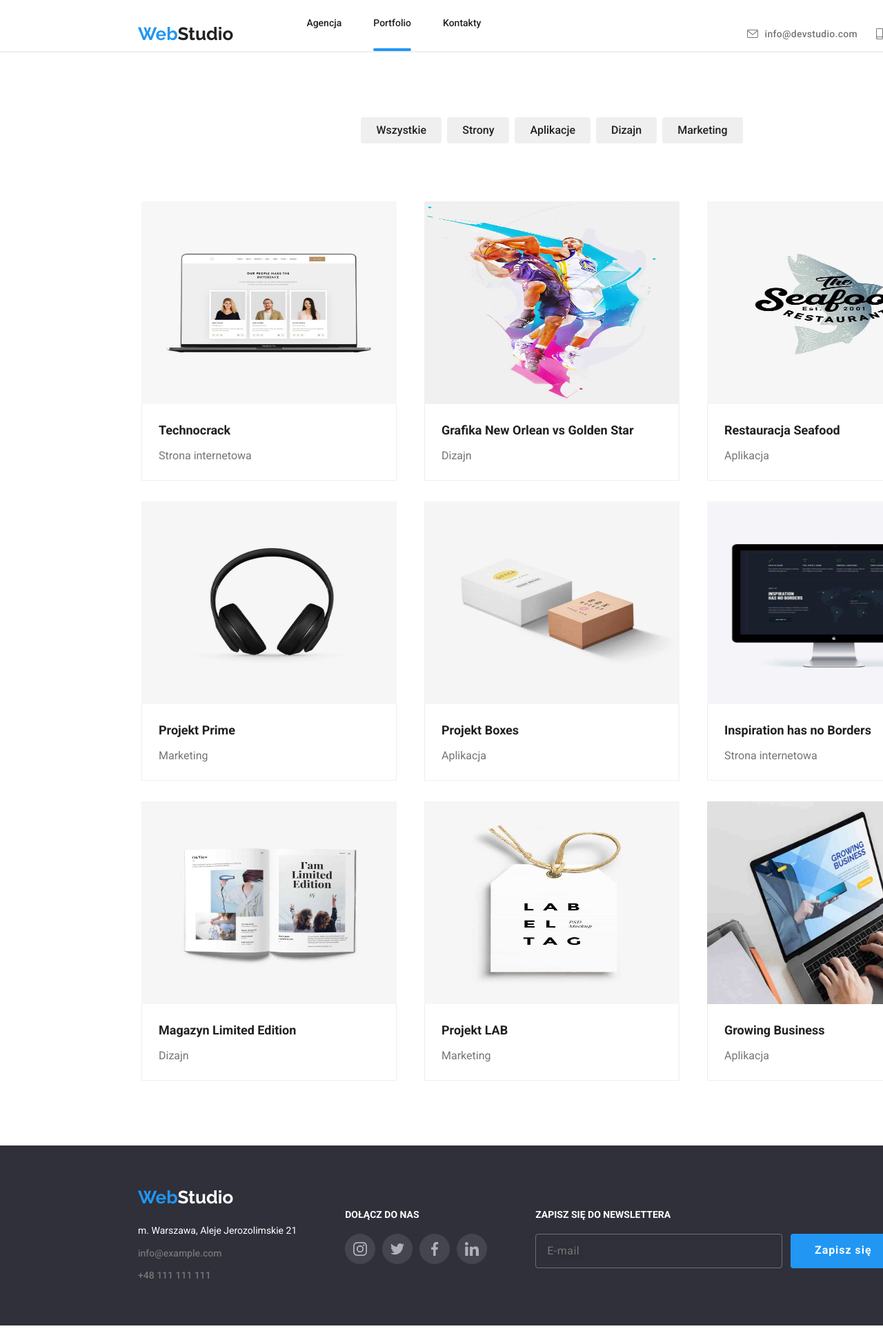
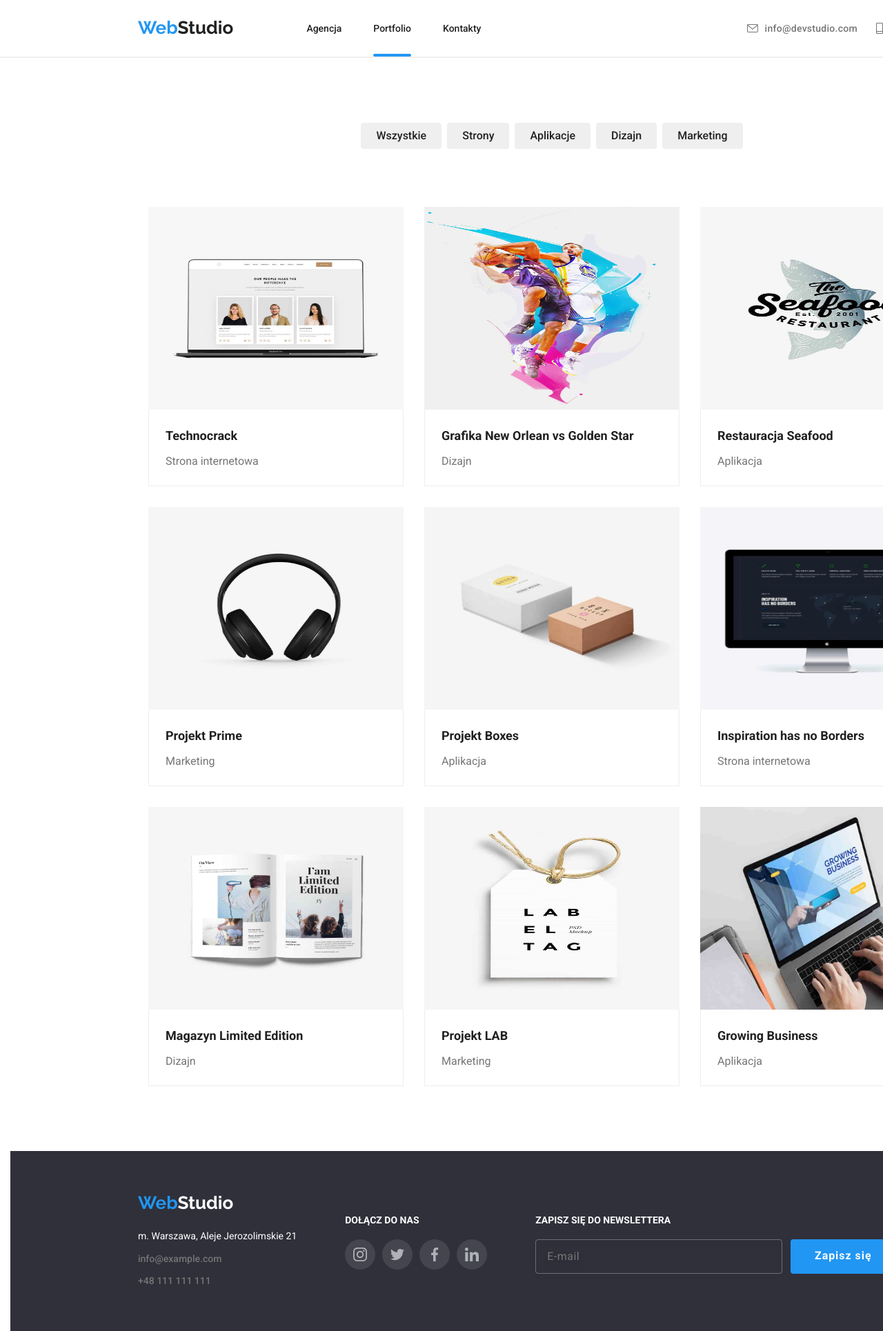
Before and after one commit to DanielMiskowiec/goit-markup-hw-06, a plain HTML site: page portfolio.html in a window 1280 px wide. Shown: the top 1930 px of the page at 69% size. Drawn offline with Linux system fonts and the light colour scheme; files whose address does not match are found by name.

Commit message:
Poprawki 1

```diff
--- a/css/styles.css
+++ b/css/styles.css
@@ -29,6 +29,7 @@
   letter-spacing: 0.02em;
   font-weight: 500;
   font-size: 14px;
+  transition: color 250ms cubic-bezier(0.4, 0, 0.2, 1);
 }
 
 .header-contacts:hover .header-contacts-number {
@@ -41,6 +42,7 @@
 
   font-weight: 500;
   font-size: 14px;
+  transition: color 250ms cubic-bezier(0.4, 0, 0.2, 1);
 }
 
 .main-contacts {
@@ -75,6 +77,8 @@ body {
   color: var(--brand-color, black);
   font-weight: 700;
   font-size: 26px;
+  padding-top: 24px;
+  padding-bottom: 25px;
 }
 
 .highlight {
@@ -88,7 +92,7 @@ body {
   font-size: 14px;
   color: var(--brand-color);
   text-decoration: none;
-  transition: color 250ms;
+  transition: color 250ms cubic-bezier(0.4, 0, 0.2, 1);
 }
 
 .active::after {
@@ -113,8 +117,8 @@ body {
 
 .footer {
   background-color: var(--second-background-color);
-  padding-left: 15px;
-  padding-right: 15px;
+  margin-left: 15px;
+  margin-right: 15px;
 }
 
 .footer-color {
@@ -170,6 +174,7 @@ button:focus {
   border: var(--third-background-color);
   font-weight: 500;
   font-size: 16px;
+  transition: color 250ms cubic-bezier(0.4, 0, 0.2, 1);
 }
 
 .portfolio-button:hover {
@@ -187,7 +192,7 @@ button:focus {
       rgba(47, 48, 58, 0.4),
       rgba(47, 48, 58, 0.4)
     ),
-    url(../images/background-image.jpg);
+    url(../images/background-image1.jpg);
   background-size: cover;
   background-position: center;
   background-repeat: no-repeat;
@@ -313,6 +318,7 @@ button:focus {
   list-style-type: none;
   display: flex;
   gap: 46px;
+  padding-top: 32px;
 }
 
 .none-decoration-ul {
@@ -337,8 +343,8 @@ h1 h2 h3 h4 h5 h6 p ul {
 
 .header {
   display: flex;
-  padding-left: 15px;
-  padding-right: 15px;
+  margin-left: 15px;
+  margin-right: 15px;
 }
 
 .buttons {
@@ -362,7 +368,6 @@ h1 h2 h3 h4 h5 h6 p ul {
   display: flex;
   margin-top: 84px;
   flex-wrap: wrap;
-  gap: 30px;
 
   margin-bottom: 94px;
   justify-content: space-around;
@@ -416,8 +421,6 @@ h1 h2 h3 h4 h5 h6 p ul {
 
   justify-content: space-between;
   align-items: center;
-
-  padding-top: 24px;
 }
 
 .padding-links-header {
@@ -519,7 +522,8 @@ h1 h2 h3 h4 h5 h6 p ul {
   border-radius: 50%;
   align-items: center;
   justify-content: center;
-
+  transition: fill 250ms cubic-bezier(0.4, 0, 0.2, 1) 0ms,
+    background-color 250ms cubic-bezier(0.4, 0, 0.2, 1) 0ms;
   background-color: rgba(255, 255, 255, 0.1);
 }
 
@@ -570,6 +574,8 @@ h1 h2 h3 h4 h5 h6 p ul {
   align-items: center;
   justify-content: center;
   margin-bottom: 94px;
+  transition: fill 250ms cubic-bezier(0.4, 0, 0.2, 1) 0ms,
+    border 250ms cubic-bezier(0.4, 0, 0.2, 1) 0ms;
 }
 
 .clients-box:hover svg {
@@ -607,6 +613,8 @@ h1 h2 h3 h4 h5 h6 p ul {
   justify-content: center;
   display: flex;
   margin-top: 20px;
+  transition: fill 250ms cubic-bezier(0.4, 0, 0.2, 1) 0ms,
+    border 250ms cubic-bezier(0.4, 0, 0.2, 1) 0ms;
 }
 
 .social-icon-footer:hover {
```
Also changed, not shown: images/background-image.jpg (deleted), images/background-image1.jpg (added).
